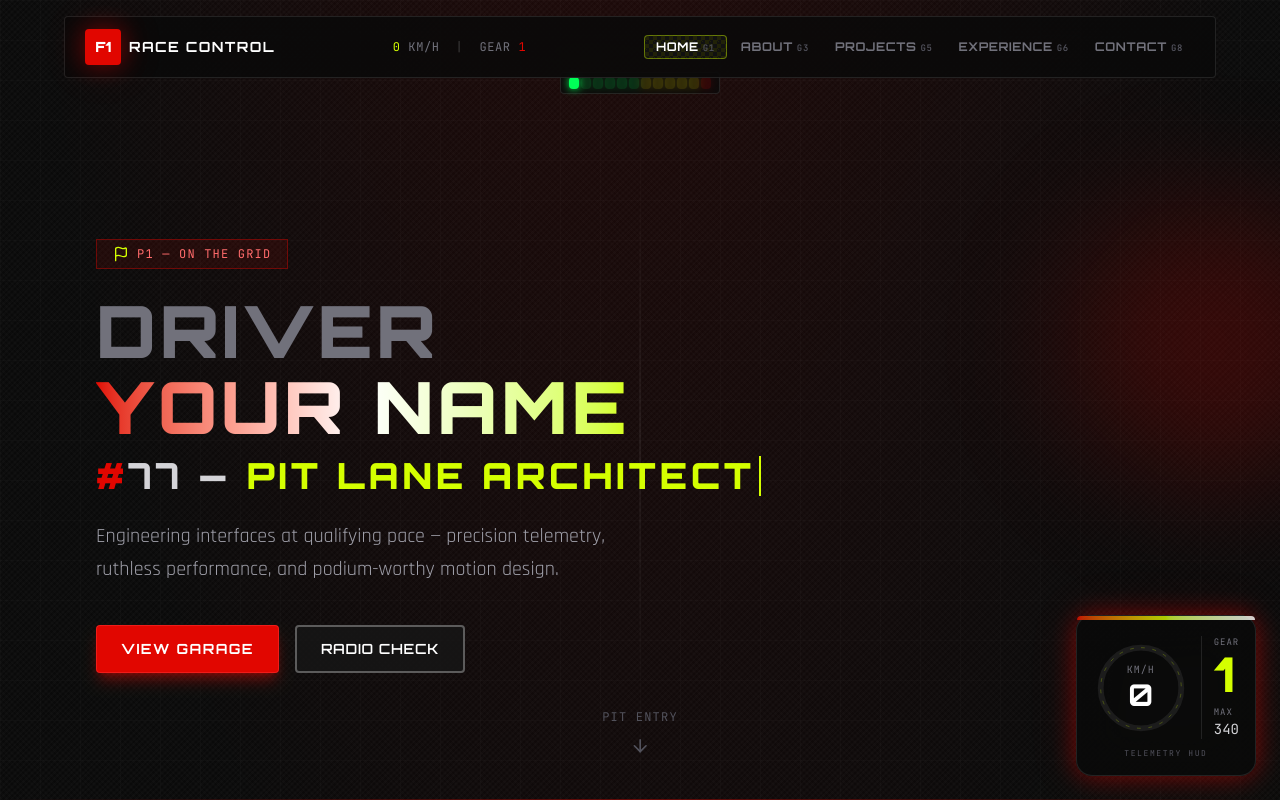
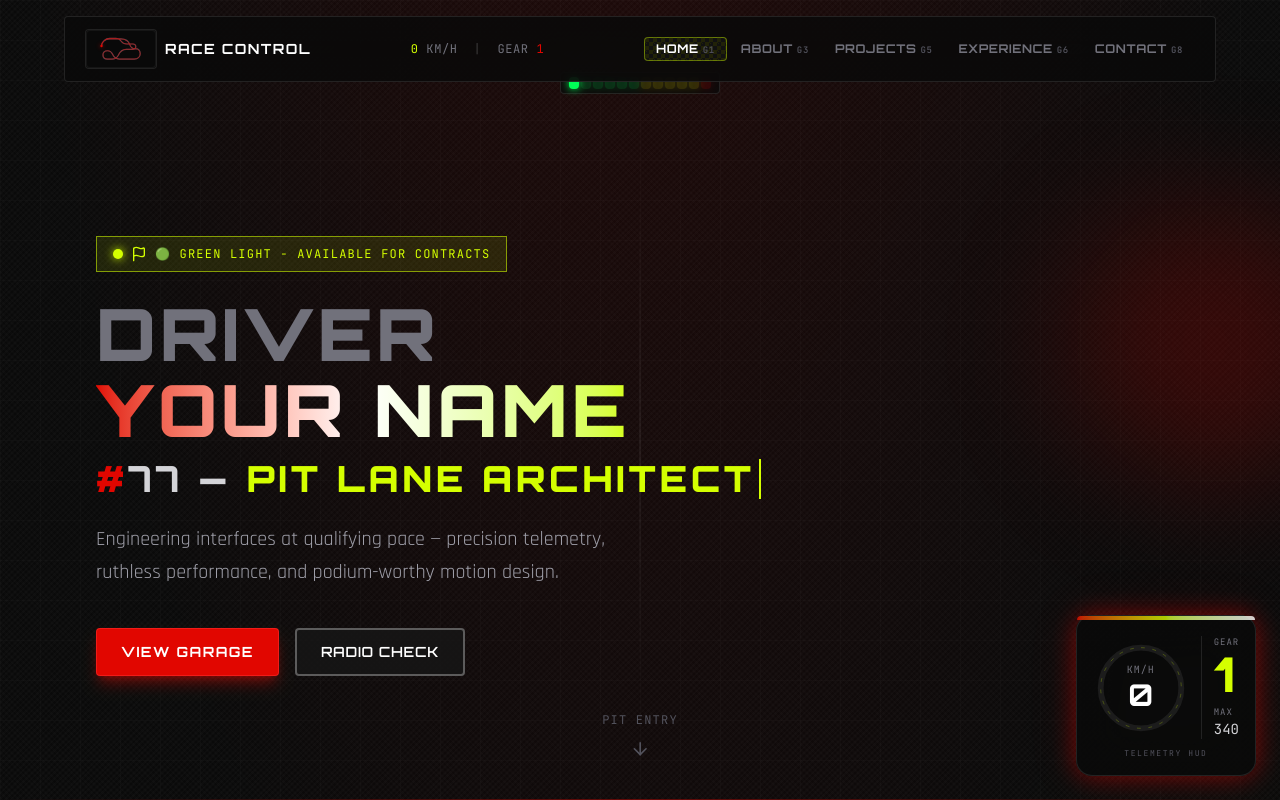
Before and after one commit to Nigel777123/personal-portfolio, a React (Vite) app: page / in a window 1280 px wide. Shown: the top 800 px of the page. Built offline with nearby package versions, Linux system fonts and the light colour scheme.

Commit message:
Makeover

```diff
--- a/index.html
+++ b/index.html
@@ -2,7 +2,7 @@
 <html lang="en">
   <head>
     <meta charset="UTF-8" />
-    <link rel="icon" type="image/svg+xml" href="/favicon.svg" />
+    <link rel="icon" type="image/svg+xml" href="/F1.webp" />
     <meta name="viewport" content="width=device-width, initial-scale=1.0" />
     <meta
       name="description"
--- a/src/components/layout/Navbar.tsx
+++ b/src/components/layout/Navbar.tsx
@@ -1,30 +1,34 @@
 import { AnimatePresence, motion } from 'framer-motion'
 import { Menu, X } from 'lucide-react'
-import { useState } from 'react'
+import { useEffect, useState } from 'react'
 import { useF1Scroll } from '../../context/F1ScrollContext'
 import { navLinks } from '../../data/navigation'
 import { useActiveSection } from '../../hooks/useActiveSection'
 import { useMotionValueDisplay } from '../../hooks/useMotionValueDisplay'
 import { cn } from '../../utils/cn'
+import { TrackMapLogo } from '../ui/TrackMapLogo'
 
 const sectionIds = navLinks.map((l) => l.id)
 
 export function Navbar() {
-  const activeId = useActiveSection(sectionIds)
+  const observedActiveId = useActiveSection(sectionIds)
+  const [activeId, setActiveId] = useState(observedActiveId)
   const [mobileOpen, setMobileOpen] = useState(false)
   const { speedKmh, gear } = useF1Scroll()
   const speed = useMotionValueDisplay(speedKmh)
 
+  useEffect(() => {
+    setActiveId(observedActiveId)
+  }, [observedActiveId])
+
   return (
-    <header className="fixed inset-x-0 top-0 z-50 px-3 pt-3 sm:px-6 sm:pt-4">
+    <header className="fixed inset-x-0 top-0 z-50 px-2 pt-[max(env(safe-area-inset-top),0.5rem)] sm:px-6 sm:pt-4">
       <nav
-        className="glass-hud mx-auto flex max-w-6xl items-center justify-between rounded-sm border-2 border-white/10 px-3 py-2 sm:px-5 sm:py-3"
+        className="glass-hud mx-auto flex max-w-6xl items-center justify-between rounded-sm border-2 border-white/10 px-2.5 py-2 sm:px-5 sm:py-3"
         aria-label="Main navigation"
       >
         <a href="#home" className="group flex items-center gap-2">
-          <span className="flex h-9 w-9 items-center justify-center rounded-sm bg-[#E10600] font-display text-sm font-black text-white transition-transform group-hover:scale-105 f1-red-glow">
-            F1
-          </span>
+          <TrackMapLogo />
           <span className="hidden font-display text-sm font-bold uppercase tracking-widest text-white sm:inline">
             Race Control
           </span>
@@ -47,6 +51,7 @@ export function Navbar() {
               <li key={link.id} className="relative">
                 <a
                   href={link.href}
+                  onClick={() => setActiveId(link.id)}
                   className={cn(
                     'relative z-10 px-3 py-2 font-display text-xs font-bold uppercase tracking-wider transition-colors',
                     isActive ? 'text-white' : 'text-zinc-500 hover:text-zinc-200',
@@ -96,7 +101,10 @@ export function Navbar() {
                 <li key={link.id}>
                   <a
                     href={link.href}
-                    onClick={() => setMobileOpen(false)}
+                    onClick={() => {
+                      setActiveId(link.id)
+                      setMobileOpen(false)
+                    }}
                     className={cn(
                       'block rounded-sm px-4 py-3 font-display text-sm font-bold uppercase tracking-wider',
                       activeId === link.id
--- a/src/components/sections/Hero.tsx
+++ b/src/components/sections/Hero.tsx
@@ -1,17 +1,53 @@
 import { motion } from 'framer-motion'
 import { ArrowDown, Flag } from 'lucide-react'
-import { useCallback, useState } from 'react'
+import { useCallback, useEffect, useRef, useState } from 'react'
 import { typingRoles } from '../../data/skills'
 import { useTypingEffect } from '../../hooks/useTypingEffect'
 import { MagneticButton } from '../ui/MagneticButton'
 import { LightsOut } from '../ui/LightsOut'
 import { TrackBackground } from '../ui/TrackBackground'
 
+type BadgeState = 'green' | 'radio' | 'pit'
+
 export function Hero() {
   const [raceStarted, setRaceStarted] = useState(false)
+  const [badgeState, setBadgeState] = useState<BadgeState>('green')
+  const badgeResetTimerRef = useRef<number | null>(null)
   const typedRole = useTypingEffect(typingRoles, 70, 2200)
 
   const handleLightsComplete = useCallback(() => setRaceStarted(true), [])
+
+  const triggerPitLaneBadge = useCallback(() => {
+    if (badgeResetTimerRef.current) {
+      window.clearTimeout(badgeResetTimerRef.current)
+      badgeResetTimerRef.current = null
+    }
+    setBadgeState('pit')
+  }, [])
+
+  const resetPitLaneBadge = useCallback(() => {
+    setBadgeState((prev) => (prev === 'pit' ? 'green' : prev))
+  }, [])
+
+  const triggerRadioCheckBadge = useCallback(() => {
+    setBadgeState('radio')
+
+    if (badgeResetTimerRef.current) {
+      window.clearTimeout(badgeResetTimerRef.current)
+    }
+
+    badgeResetTimerRef.current = window.setTimeout(() => {
+      setBadgeState('green')
+    }, 3000)
+  }, [])
+
+  useEffect(() => {
+    return () => {
+      if (badgeResetTimerRef.current) {
+        window.clearTimeout(badgeResetTimerRef.current)
+      }
+    }
+  }, [])
 
   return (
     <section
@@ -29,13 +65,72 @@ export function Hero() {
           className="max-w-3xl"
         >
           <motion.p
-            className="mb-6 inline-flex items-center gap-2 border border-[#E10600]/40 bg-[#E10600]/10 px-4 py-1.5 font-mono-data text-xs uppercase tracking-widest text-[#ff6b6b]"
+            className={
+              badgeState === 'radio'
+                ? 'mb-6 inline-flex min-h-9 items-center gap-2 border border-[#E10600]/65 bg-[#E10600]/15 px-4 py-1.5 font-mono-data text-xs uppercase tracking-widest text-[#ff8a80]'
+                : badgeState === 'pit'
+                  ? 'mb-6 inline-flex min-h-9 items-center gap-2 border border-[#ffbf00]/70 bg-[#ffbf00]/16 px-4 py-1.5 font-mono-data text-xs uppercase tracking-widest text-[#ffd86a]'
+                  : 'mb-6 inline-flex min-h-9 items-center gap-2 border border-[#d4ff00]/55 bg-[#d4ff00]/10 px-4 py-1.5 font-mono-data text-xs uppercase tracking-widest text-[#d4ff00]'
+            }
             initial={{ opacity: 0 }}
-            animate={raceStarted ? { opacity: 1 } : {}}
-            transition={{ delay: 0.1 }}
+            animate={
+              raceStarted
+                ? badgeState === 'radio'
+                  ? {
+                      opacity: [1, 0.28, 1, 0.35, 1],
+                      scale: [1, 1.03, 1, 1.025, 1],
+                    }
+                  : badgeState === 'pit'
+                    ? {
+                        opacity: [1, 0.3, 1, 0.35, 1],
+                        scale: [1, 1.04, 1, 1.03, 1],
+                      }
+                  : { opacity: 1, scale: 1 }
+                : {}
+            }
+            transition={
+              badgeState === 'radio'
+                ? { delay: 0.1, duration: 0.7, ease: 'easeInOut' }
+                : badgeState === 'pit'
+                  ? { delay: 0.1, duration: 0.6, ease: 'easeInOut' }
+                : { delay: 0.1, duration: 0.25 }
+            }
           >
-            <Flag className="h-4 w-4 text-[#d4ff00]" />
-            P1 — On the Grid
+            <motion.span
+              className={
+                badgeState === 'radio'
+                  ? 'h-2.5 w-2.5 rounded-full bg-[#E10600] shadow-[0_0_10px_#E10600]'
+                  : badgeState === 'pit'
+                    ? 'h-2.5 w-2.5 rounded-full bg-[#ffbf00] shadow-[0_0_10px_#ffbf00]'
+                  : 'h-2.5 w-2.5 rounded-full bg-[#d4ff00] shadow-[0_0_10px_#d4ff00]'
+              }
+              animate={
+                badgeState === 'radio'
+                  ? { opacity: [1, 0.25, 1, 0.25, 1], scale: [1, 1.35, 1, 1.3, 1] }
+                  : badgeState === 'pit'
+                    ? { opacity: [1, 0.25, 1, 0.3, 1], scale: [1, 1.3, 1, 1.25, 1] }
+                  : { opacity: 1, scale: 1 }
+              }
+              transition={
+                badgeState === 'radio' || badgeState === 'pit'
+                  ? { duration: 0.65, ease: 'easeInOut' }
+                  : {}
+              }
+            />
+            <Flag
+              className={
+                badgeState === 'radio'
+                  ? 'h-4 w-4 text-[#E10600]'
+                  : badgeState === 'pit'
+                    ? 'h-4 w-4 text-[#ffbf00]'
+                    : 'h-4 w-4 text-[#d4ff00]'
+              }
+            />
+            {badgeState === 'radio'
+              ? '📻 RADIO CHECK // BOX BOX BOX'
+              : badgeState === 'pit'
+                ? '🏎️ IN THE PIT LANE // ENTRANCE'
+                : '🟢 GREEN LIGHT - AVAILABLE FOR CONTRACTS'}
           </motion.p>
 
           <h1 className="font-display text-4xl font-black uppercase leading-[1.05] tracking-wider text-white sm:text-5xl lg:text-7xl">
@@ -60,10 +155,20 @@ export function Hero() {
             animate={raceStarted ? { opacity: 1, y: 0 } : {}}
             transition={{ delay: 0.25, duration: 0.45 }}
           >
-            <MagneticButton href="#projects" variant="primary">
+            <MagneticButton
+              href="#projects"
+              variant="primary"
+              onMouseEnter={triggerPitLaneBadge}
+              onMouseLeave={resetPitLaneBadge}
+            >
               View Garage
             </MagneticButton>
-            <MagneticButton href="#contact" variant="secondary">
+            <MagneticButton
+              href="#contact"
+              variant="secondary"
+              onClick={triggerRadioCheckBadge}
+              onMouseEnter={triggerRadioCheckBadge}
+            >
               Radio Check
             </MagneticButton>
           </motion.div>
--- /dev/null
+++ b/src/components/ui/TrackMapLogo.tsx
@@ -0,0 +1,90 @@
+import { motion, useMotionValue, useMotionValueEvent, useScroll, useSpring } from 'framer-motion'
+import { useEffect, useRef } from 'react'
+
+const TRACK_PATH =
+  'M10 34C10 20 22 10 38 10H76C92 10 102 18 106 30C109 39 115 43 124 43C134 43 141 50 141 60C141 71 132 78 121 78H70C59 78 52 72 48 63C44 54 38 50 30 50C21 50 15 56 15 64C15 72 21 78 29 78H46C56 78 63 73 67 65C72 53 81 45 94 45H116C122 45 126 41 126 36C126 30 122 27 116 27H96C86 27 80 23 76 17C72 11 66 8 58 8H38C23 8 10 20 10 34Z'
+
+export function TrackMapLogo() {
+  const pathRef = useRef<SVGPathElement>(null)
+  const { scrollYProgress } = useScroll()
+  const smoothProgress = useSpring(scrollYProgress, {
+    stiffness: 180,
+    damping: 30,
+    mass: 0.2,
+  })
+
+  const dotX = useMotionValue(10)
+  const dotY = useMotionValue(34)
+
+  const updateDotPosition = (progress: number) => {
+    const path = pathRef.current
+    if (!path) return
+
+    const length = path.getTotalLength()
+    const point = path.getPointAtLength(Math.max(0, Math.min(1, progress)) * length)
+    dotX.set(point.x)
+    dotY.set(point.y)
+  }
+
+  useEffect(() => {
+    updateDotPosition(smoothProgress.get())
+    // eslint-disable-next-line react-hooks/exhaustive-deps
+  }, [])
+
+  useMotionValueEvent(smoothProgress, 'change', updateDotPosition)
+
+  return (
+    <motion.div
+      className="group relative h-10 w-[72px] overflow-hidden rounded-sm border border-white/10 bg-neutral-950/75 p-1.5"
+      whileHover={{ scale: 1.03 }}
+      transition={{ duration: 0.2, ease: 'easeOut' }}
+      aria-label="Track progress"
+      role="img"
+    >
+      <svg viewBox="0 0 152 88" className="h-full w-full" aria-hidden>
+        <defs>
+          <filter id="track-dot-glow" x="-100%" y="-100%" width="300%" height="300%">
+            <feGaussianBlur stdDeviation="2.4" result="blur" />
+            <feMerge>
+              <feMergeNode in="blur" />
+              <feMergeNode in="SourceGraphic" />
+            </feMerge>
+          </filter>
+        </defs>
+
+        <path
+          ref={pathRef}
+          d={TRACK_PATH}
+          fill="none"
+          stroke="rgba(82, 82, 91, 0.9)"
+          strokeWidth="4"
+          strokeLinecap="round"
+          strokeLinejoin="round"
+          className="transition-all duration-300 group-hover:stroke-[rgba(161,161,170,0.95)]"
+        />
+
+        <motion.path
+          d={TRACK_PATH}
+          fill="none"
+          stroke="#E10600"
+          strokeWidth="2.3"
+          strokeLinecap="round"
+          strokeLinejoin="round"
+          style={{ pathLength: smoothProgress }}
+          className="opacity-80"
+        />
+
+        <motion.circle
+          cx={dotX}
+          cy={dotY}
+          r="4"
+          fill="#E10600"
+          filter="url(#track-dot-glow)"
+          className="drop-shadow-[0_0_8px_#E10600]"
+        />
+      </svg>
+
+      <div className="pointer-events-none absolute inset-0 rounded-sm ring-1 ring-inset ring-white/5 transition-colors duration-300 group-hover:ring-[#E10600]/30" />
+    </motion.div>
+  )
+}
--- a/src/index.css
+++ b/src/index.css
@@ -27,6 +27,7 @@
 
   body {
     @apply bg-neutral-950 font-sans text-zinc-100;
+    overflow-x: hidden;
     background-color: #0a0a0a;
     background-image:
       repeating-linear-gradient(
@@ -45,6 +46,14 @@
       ),
       radial-gradient(ellipse 90% 60% at 50% -10%, rgb(225 6 0 / 0.12), transparent 55%),
       radial-gradient(ellipse 50% 40% at 100% 50%, rgb(212 255 0 / 0.04), transparent);
+  }
+
+  img,
+  video,
+  canvas,
+  svg {
+    display: block;
+    max-width: 100%;
   }
 
   ::selection {
@@ -98,7 +107,7 @@
   }
 
   .section-padding {
-    @apply px-4 py-20 sm:px-6 lg:px-8 lg:py-28;
+    @apply px-4 py-16 sm:px-6 sm:py-20 lg:px-8 lg:py-28;
   }
 
   .racing-stripe {
--- a/src/main.tsx
+++ b/src/main.tsx
@@ -1,6 +1,5 @@
 import { StrictMode } from 'react'
 import { createRoot } from 'react-dom/client'
-import 'lenis/dist/lenis.css'
 import './index.css'
 import App from './App.tsx'
 import { SmoothScrollProvider } from './providers/SmoothScrollProvider.tsx'
```
Also changed, not shown: src/components/ui/F1Logo3D.tsx (added, +23 -0 lines), src/components/ui/MagneticButton.tsx (+16 -3 lines), src/context/F1ScrollContext.tsx (+9 -4 lines), public/F1.webp (added).
